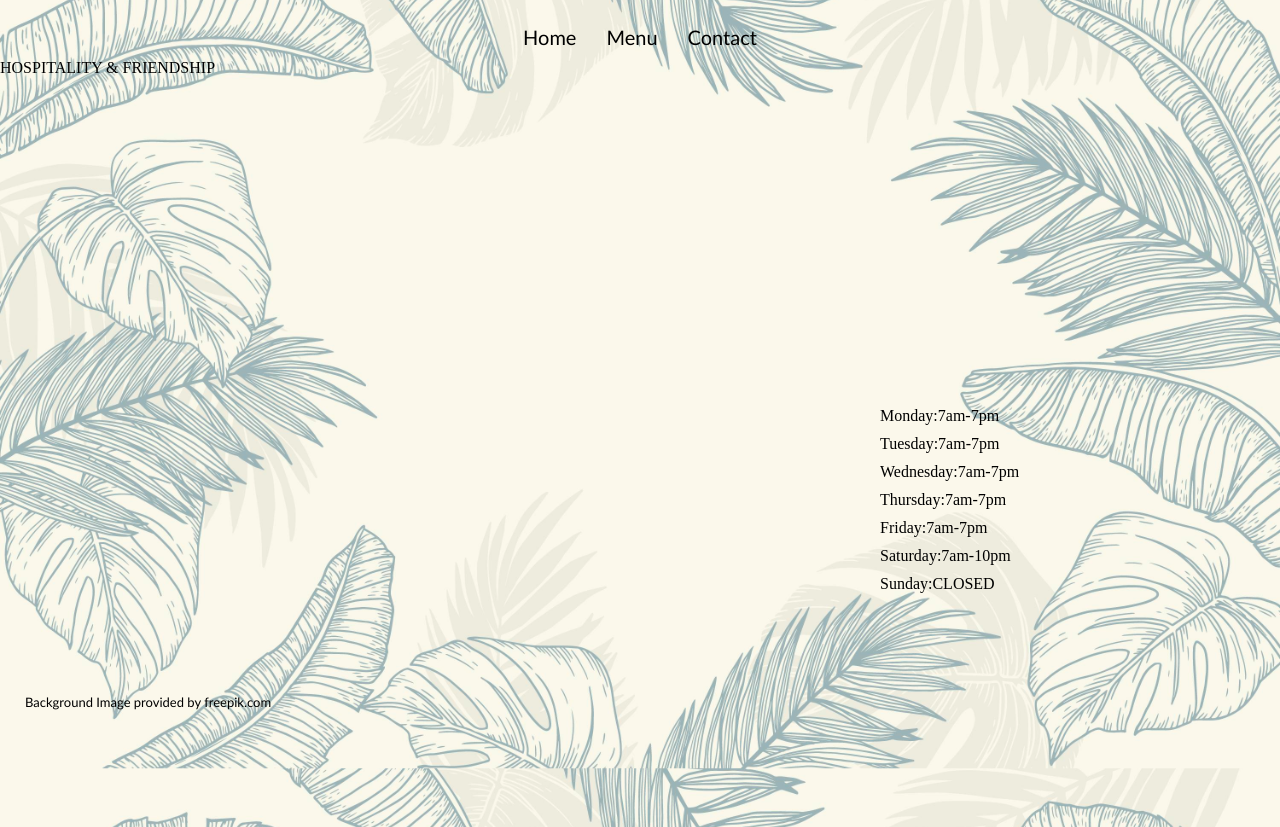
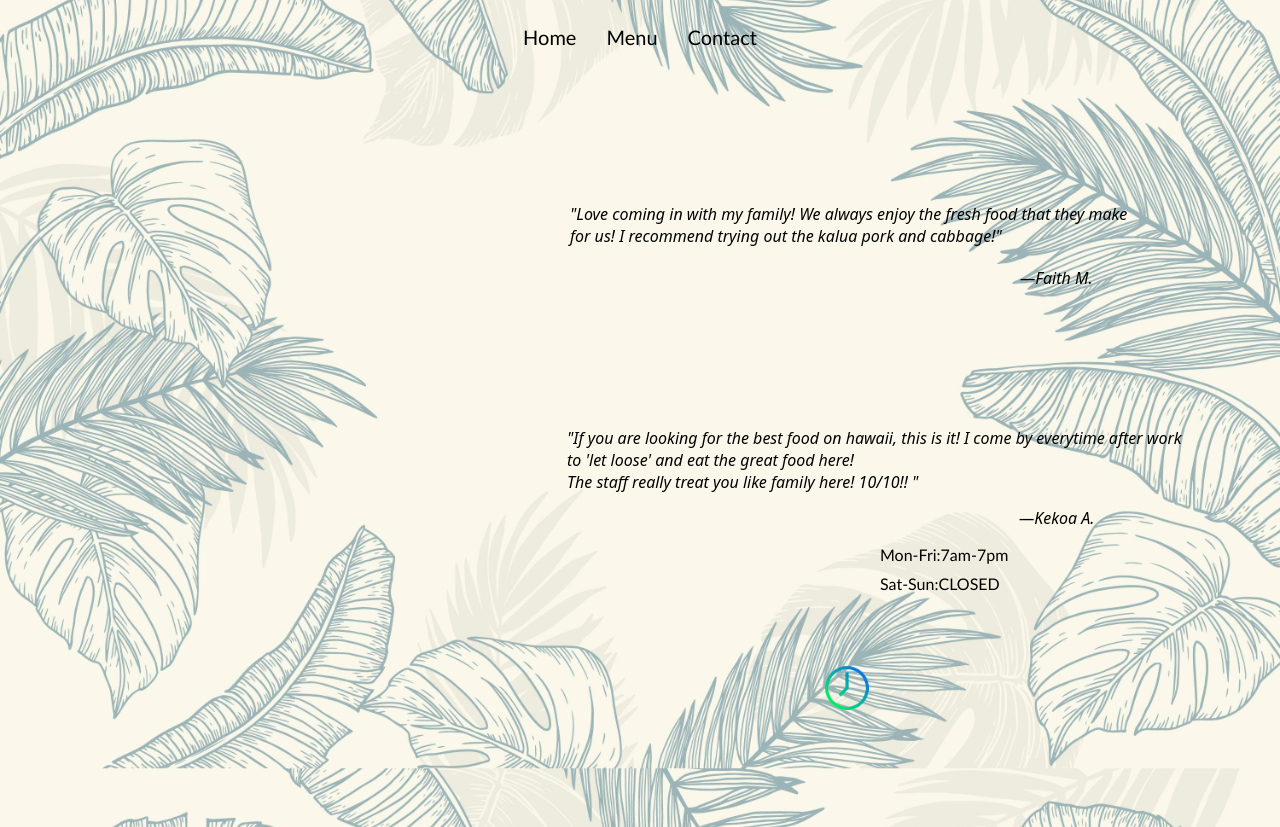
Before and after one commit to Kaytin808/Restaurant-page, a website built with webpack: page dist/index.html in a window 1280 px wide. Shown: the part 85-912 px from the top of the page. Built offline with nearby package versions, Linux system fonts and the light colour scheme.

Commit message:
Added more images for food and finished front homepage

```diff
--- a/src/index.js
+++ b/src/index.js
@@ -2,4 +2,80 @@ import './styles/header.css'
 import './styles/universal.css'
 import './styles/main.css'
 import './styles/footer.css'
-console.log('hissdsdasd')
+import time from './Images/time.png'
+
+
+const myLogo = new Image();
+const myTime = new Image();
+const content = document.getElementById('content');
+var header = document.createElement('div');
+var containerTitle = document.createElement('div');
+var navContainer = document.createElement('ul');
+var navBar1 = document.createElement('li');
+var navBar2 = document.createElement('li');
+var navBar3 = document.createElement('li');
+var mainContainer = document.createElement('div')
+var hoursContainer = document.createElement('div')
+var hoursUl = document.createElement('ul')
+var hoursM_f = document.createElement('li')
+var hoursSs = document.createElement('li')
+var quote1 = document.createElement('div')
+var quote2 = document.createElement('div')
+var author1 = document.createElement('div');
+var author2 = document.createElement('div')
+quote1.innerHTML = '"Love coming in with my family! We always enjoy the fresh food that they make <br>for us! I recommend trying out the kalua pork and cabbage!"'
+quote2.innerHTML = '"If you are looking for the best food on hawaii, this is it! I come by everytime after work<br> to \'let loose\' and eat the great food here!<br> The staff really treat you like family here! 10/10!! "'
+quote1.style.fontFamily = 'sans';
+author1.innerHTML = "—Faith M."
+author2.innerHTML = "—Kekoa A."
+author1.classList.add('author1')
+author2.classList.add('author2')
+quote1.classList.add('quote1')
+quote2.classList.add('quote2')
+myTime.src = time;
+myTime.classList.add('time')
+myTime.style.width = '50px';
+header.classList.add('header')
+content.appendChild(header)
+containerTitle.classList.add('container-title')
+containerTitle.innerHTML = 'Hawaiian Cuisine';
+navBar1.classList.add('navbar')
+navBar1.innerHTML = 'Home'
+navBar2.classList.add('navbar')
+navBar2.innerHTML = 'Menu'
+navBar3.classList.add('navbar')
+navBar3.innerHTML = 'Contact'
+navContainer.classList.add('navbar-container')
+hoursContainer.classList.add('hours-container')
+mainContainer.classList.add('main-container')
+hoursUl.classList.add('hours-ul')
+hoursM_f.classList.add('hours')
+hoursSs.classList.add('hours')
+
+hoursM_f.innerHTML = 'Mon-Fri:7am-7pm';
+
+
+hoursSs.innerHTML = 'Sat-Sun:CLOSED'
+
+
+
+
+
+
+content.appendChild(header)
+content.appendChild(navContainer)
+content.appendChild(mainContainer)
+mainContainer.appendChild(quote1)
+mainContainer.appendChild(quote2)
+mainContainer.appendChild(author1)
+mainContainer.appendChild(author2)
+mainContainer.appendChild(hoursContainer)
+mainContainer.appendChild(myTime)
+hoursContainer.appendChild(hoursUl)
+hoursUl.appendChild(hoursM_f)
+
+hoursUl.appendChild(hoursSs)
+navContainer.appendChild(navBar1)
+navContainer.appendChild(navBar2)
+navContainer.appendChild(navBar3)
+header.appendChild(containerTitle)
--- a/src/styles/main.css
+++ b/src/styles/main.css
@@ -11,7 +11,41 @@
     bottom: 7em;
     position: absolute;
     left: 55em;
+    font-family: 'Gill Sans', 'Gill Sans MT', Calibri, 'Trebuchet MS', sans-serif;
 }
 .hours {
     margin: 0 0 10px 0;
 }
+.time {
+    position: absolute;
+    left: 822px;
+    top: 748px;
+}
+.quote1 {
+    font-family: sans;
+    position: absolute;
+    left: 570px;
+    top: 18em;
+    font-style: italic;
+}
+.quote2 {
+    position: absolute;
+    font-family: sans;
+    font-style: italic;
+    left: 567px;
+    top: 32em;
+}
+.author1, .author2 {
+    font-family: sans;
+    font-style: italic;
+}
+.author1 {
+    position: absolute;
+    left: 1020px;
+    top: 22em;
+}
+.author2 {
+    position: absolute;
+    top: 37em;
+    left: 1019px;
+}
--- a/webpack.config.js
+++ b/webpack.config.js
@@ -17,6 +17,10 @@ module: {
         {
             test: /\.(woff|woff2|eot|ttf|otf)$/i,
             type: 'asset/resource',
+        },
+        {
+            test: /\.(png|svg|jpg|jpeg|gif)$/i,
+            type: 'asset/resource',
         }
     ]
   }
```
Also changed, not shown: dist/4f3c45babe4fd60092fc.png (added), dist/54957c54ed8cc1a6fea5.png (added), dist/560b82e58347973c5ec3.png (added), dist/8cb6e28ecf51a5518522.png (added), dist/index.html, dist/main.js, src/Fonts/Ke Aloha.ttf (added), src/Images/garlic shrimp.jpg (added), src/Images/hula.png (added), src/Images/kalua.jpg (added), src/Images/katstu.jpg (added), src/Images/locomoco.jpg (added), src/Images/mahi.jpg (added), src/Images/musubi.jpg (added), 2 more files, 1 other file.
